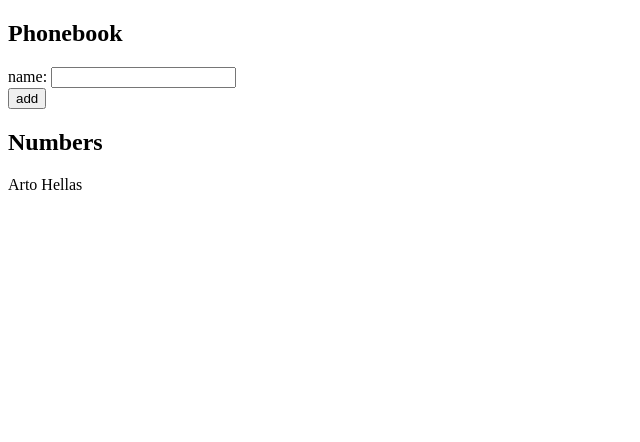
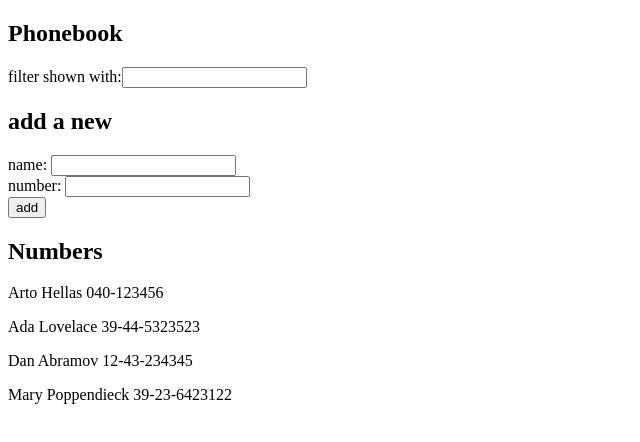
Before and after one commit to wwaltsu/fullstack-part2-server, a React (Vite) app in the folder phonebook/: page / in a window 1280 px wide. Shown: the top 442 px of the page, without its empty margins (0-640 px from the left). Built offline with nearby package versions, Linux system fonts and the light colour scheme.

Commit message:
Complete exercises 2.8.2.10

```diff
--- a/phonebook/src/App.jsx
+++ b/phonebook/src/App.jsx
@@ -1,26 +1,48 @@
 import { useState } from 'react'
+import Filter from './components/Filter'
+import Persons from './components/Persons'
+import PersonForm from './components/PersonForm'
 
 const App = () => {
   const [persons, setPersons] = useState([
-    {
-      name: 'Arto Hellas '
-    }
+    { name: 'Arto Hellas', number: '040-123456' },
+    { name: 'Ada Lovelace', number: '39-44-5323523' },
+    { name: 'Dan Abramov', number: '12-43-234345' },
+    { name: 'Mary Poppendieck', number: '39-23-6423122' }
   ])
 
   const [newName, setNewName] = useState('')
+  const [newNumber, setNewNumber] = useState('')
+  const [personFilter, setPersonFilter] = useState('')
 
   const handleNewNameChange = (event) => {
     setNewName(event.target.value)
   }
 
+  const handleNewNumberChange = (event) => {
+    setNewNumber(event.target.value)
+  }
+
+  const handleFilterPersonChange = (event) => {
+    setPersonFilter(event.target.value)
+  }
+
+  const personsToFilter = persons.filter((person) =>
+    person.name.toLowerCase().includes(personFilter.toLowerCase())
+  )
+
   const addPerson = (event) => {
     event.preventDefault()
     const personObject = {
-      name: newName
+      name: newName,
+      number: newNumber
     }
 
     event.preventDefault()
-    persons.some((person) => person.name.trim() === newName.trim())
+    persons.find(
+      (person) =>
+        person.name.toLowerCase().trim() === newName.toLowerCase().trim()
+    )
       ? alert(`${newName} is already added to phonebook`)
       : setPersons(persons.concat(personObject))
     setNewName('')
@@ -29,18 +51,17 @@ const App = () => {
   return (
     <div>
       <h2>Phonebook</h2>
-      <form onSubmit={addPerson}>
-        <div>
-          name: <input value={newName} onChange={handleNewNameChange} />
-        </div>
-        <div>
-          <button type='submit'>add</button>
-        </div>
-      </form>
+      <Filter handleFilterPersonChange={handleFilterPersonChange} />
+      <h2>add a new</h2>
+      <PersonForm
+        addPerson={addPerson}
+        handleNewNameChange={handleNewNameChange}
+        handleNewNumberChange={handleNewNumberChange}
+        newName={newName}
+        newNumber={newNumber}
+      />
       <h2>Numbers</h2>
-      {persons.map((person) => (
-        <p key={person.name}>{person.name}</p>
-      ))}
+      <Persons personsToFilter={personsToFilter} />
     </div>
   )
 }
--- /dev/null
+++ b/phonebook/src/components/Filter.jsx
@@ -0,0 +1,10 @@
+import React from 'react'
+
+export default function Filter({ handleFilterPersonChange }) {
+  return (
+    <div>
+      filter shown with:
+      <input onChange={handleFilterPersonChange} />
+    </div>
+  )
+}
--- /dev/null
+++ b/phonebook/src/components/PersonForm.jsx
@@ -0,0 +1,25 @@
+import React from 'react'
+
+export default function PersonForm({
+  addPerson,
+  newName,
+  handleNewNameChange,
+  newNumber,
+  handleNewNumberChange
+}) {
+  return (
+    <div>
+      <form onSubmit={addPerson}>
+        <div>
+          name: <input value={newName} onChange={handleNewNameChange} />
+        </div>
+        <div>
+          number: <input value={newNumber} onChange={handleNewNumberChange} />
+        </div>
+        <div>
+          <button type='submit'>add</button>
+        </div>
+      </form>
+    </div>
+  )
+}
--- /dev/null
+++ b/phonebook/src/components/Persons.jsx
@@ -0,0 +1,14 @@
+import React from 'react'
+
+export default function Persons({ personsToFilter }) {
+
+  return (
+    <div>
+      {personsToFilter.map((person) => (
+        <p key={person.name}>
+          {person.name} {person.number}
+        </p>
+      ))}
+    </div>
+  )
+}
```
